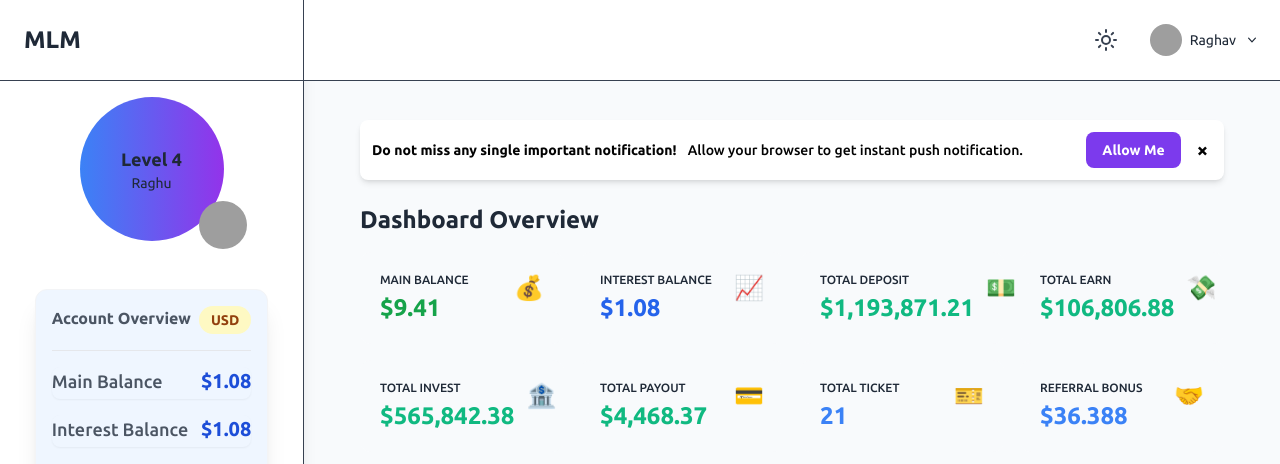
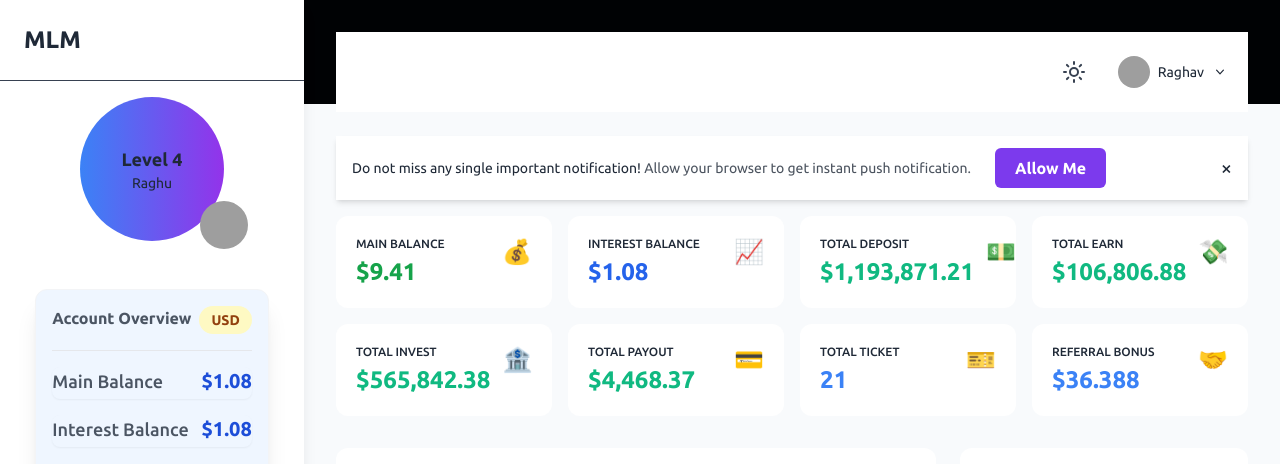
Before and after one commit to katochrasik794/mlm_html, a plain HTML site: page index.html in a window 1280 px wide. Shown: the top 464 px of the page. Drawn offline with nearby package versions, Linux system fonts and the light colour scheme; grey boxes are pictures that could not be loaded.

Commit message:
background color change

```diff
--- a/components/sidebar.html
+++ b/components/sidebar.html
@@ -13,7 +13,7 @@
 <body>
   <div
   id="sidebar"
-  class="w-76 h-[100%]  text-white border-r border-gray-700 hidden lg:flex lg:flex-col shadow-lg"
+  class="w-76 h-[100%]  text-white hidden lg:flex lg:flex-col shadow-lg"
 >
   <div
     class="sidebar-top flex items-center justify-between p-6 border-b border-gray-700"
@@ -216,7 +216,7 @@
 <!-- Mobile Sidebar -->
 <aside
   id="mobileSidebar"
-  class="fixed inset-y-0 left-0 w-64 bg-gray-800 text-white p-4 z-50 transform -translate-x-full transition-transform hidden lg:hidden"
+  class="fixed inset-y-0 left-0 w-64  text-white p-4 z-50 transform -translate-x-full transition-transform hidden lg:hidden"
 >
   <div class="flex items-center justify-between mb-4 ">
     <div class="flex items-center gap-3">
--- a/index.html
+++ b/index.html
@@ -113,7 +113,7 @@
 
     <!-- TOPBAR -->
     <header
-      class="topbar fixed top-0 left-0 lg:left-[19rem] right-0 border-b border-gray-700 p-4 text-white  z-1"
+      class="topbar absolute top-8 left-0 lg:left-[21rem] right-0 mr-8 p-4 text-white  "
     >
           <div
             class="max-w-7xl mx-auto flex items-center justify-between gap-4"
@@ -210,44 +210,50 @@
         </header>
 
         <!-- MAIN (content) -->
-        <div class="ml-0 lg:ml-[19rem] pt-16 flex flex-col h-screen overflow-y-auto">
+        <div class="ml-0 lg:ml-[19rem] mt-10 pt-16 flex flex-col h-screen overflow-y-auto">
+
           <main
-            class="main-dashboard flex-1 p-6 max-w-7xl mx-auto w-full text-white"
+            class="main-dashboard flex-1  max-w-7xl mx-auto w-full text-white"
           >
           <div class="p-4 sm:p-6 lg:p-8">
             <!-- 1. Dismissible Notification Banner -->
             <div
   id="notification-banner"
-              class="flex items-center justify-between flex-wrap gap-y-2 p-3 mb-6 rounded-lg shadow-md transition duration-300"
-              role="alert"
+  class="w-full bg-[#09112A] border-l-2 border-[#31E861] text-white
+         flex items-center justify-between px-4 py-3 shadow-md mb-4"
 >
-              <p class="text-sm font-medium">
-                <span class="font-bold mr-2"
-                  >Do not miss any single important notification!</span
-                >
-                Allow your browser to get instant push notification.
+
+  <!-- LEFT SIDE: Text + Allow Button -->
+  <div class="flex items-center gap-6">
+    <p class="text-sm">
+      Do not miss any single important notification!
+      <span class="opacity-80">Allow your browser to get instant push notification.</span>
     </p>
-              <div class="flex items-center space-x-3">
+
     <button
-                  class="px-4 py-2 text-sm font-semibold rounded-lg bg-purple-700 text-white hover:bg-purple-800 transition"
+      class="bg-purple-700 text-gray-600 font-semibold px-5 py-2 rounded-md
+             hover:brightness-105 transition"
     >
       Allow Me
     </button>
+  </div>
+
+  <!-- RIGHT SIDE: Close Button -->
   <button
+    class="text-white text-xl hover:text-gray-300 transition"
     onclick="document.getElementById('notification-banner').remove()"
-                  class="text-xl font-bold p-1 leading-none hover:text-gray-900 transition"
-                  aria-label="Dismiss"
   >
     &times;
   </button>
+
 </div>
-            </div>
+
 
             <!-- 2. Top Statistics Cards Grid -->
             <div class="mb-8">
-              <h2 class="text-2xl font-bold text-white mb-4">
+              <!-- <h2 class="text-2xl font-bold text-white mb-4">
                 Dashboard Overview
-              </h2>
+              </h2> -->
 
               <div
                 class="grid grid-cols-2 gap-4 md:grid-cols-4 lg:grid-cols-4 xl:grid-cols-8"
--- a/style.css
+++ b/style.css
@@ -6,6 +6,7 @@
   --text-header: #1f2937;
   --bg-main: #f8fafc;
   --text-main: #1f2937;
+  --bg-mobileSidebar: white;
   --bg-card: #ffffff;
   --text-card: #1f2937;
   --bg-table: #ffffff;
@@ -26,7 +27,8 @@
   --text-header: #f9fafb;
   --bg-main: #1f2937;
   --text-main: #f9fafb;
-  --bg-card: #374151;
+  --bg-mobileSidebar: #000000;
+  --bg-card: #050c20;
   --text-card: #f9fafb;
   --bg-table: #374151;
   --border-card: #4b5563;
@@ -58,7 +60,7 @@ main {
 }
 
 .card {
-  background-color: var(--bg-body);
+  background-color: var(--bg-card);
   color: var(--text-card);
   border-color: var(--border-card);
 }
@@ -105,14 +107,20 @@ button:hover {
   background-color: var(--bg-card);
 }
 
-/* Sidebar dark mode */
+#mobileSidebar {
+  background-color: var(--bg-mobileSidebar);
+  /* color: var(--text-card); */
+}
 .dark #sidebar {
-  background-color: var(--bg-body); /* uses dark mode background */
-  color: var(--text-card);          /* text color */
+  background-color: var(--bg-card);         /* text color */
+}
+
+.dark  #mobileSidebar{
+  background-color: var(--bg-mobileSidebar);
 }
 
 .dark .topbar {
-  background-color: var(--bg-body);         /* dark mode text color */
+  background-color: var(--bg-card);         /* dark mode text color */
 }
 
 /* Light mode (default) */
```
Lines whose indentation alone changed are shown as unchanged.
